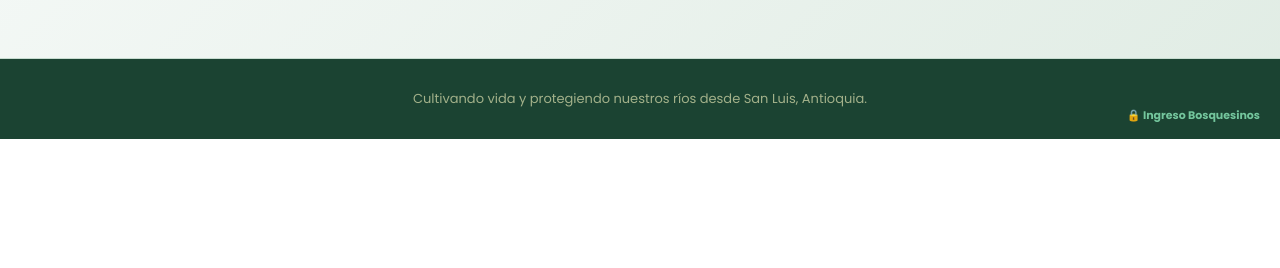
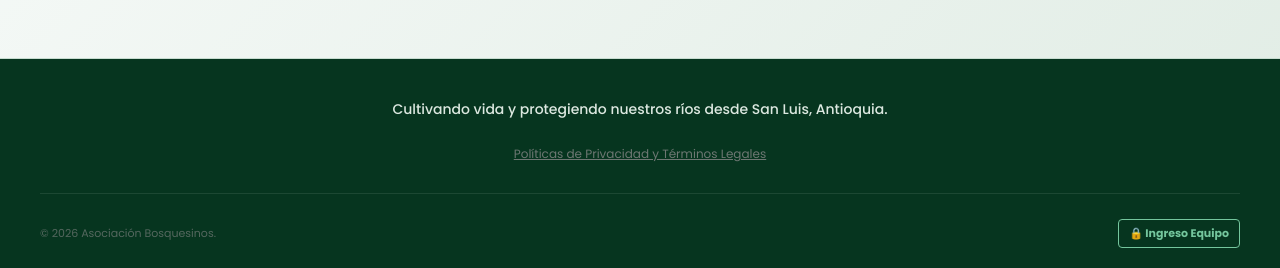
Before and after one commit to giraldoramirezjuan-coder/bosquesinos_app, a website: page index.html in a window 1280 px wide. Shown: the part 802-1070 px from the top of the page. Before the commit the page ends 941 px from the top, so only its background shows below. Drawn offline with Linux system fonts and the light colour scheme; no server answers.

Commit message:
Se añadió la vista legal al arreglo de vistas para que pueda ser manejada correctamente por la función cambiarVista.

```diff
--- a/index.html
+++ b/index.html
@@ -7,7 +7,6 @@
     <link rel="icon" type="image/png" href="logo.png">
     <link rel="stylesheet" href="style.css">
     <style>
-        /* Ajustes responsivos para celulares */
         @media (max-width: 768px) {
             #panelAdmin { width: 95% !important; margin: 10px auto 40px auto !important; padding: 10px !important; }
             details summary { font-size: 15px !important; padding: 18px 12px !important; }
@@ -227,10 +226,42 @@
     </div>
 </div>
 
-<!-- === FOOTER === -->
-<footer class="footer-discreto" style="position: relative; padding: 30px 20px; text-align: center; background-color: #1b4332; color: #a3b18a;">
-    <p style="margin: 0; font-size: 13px;">Cultivando vida y protegiendo nuestros ríos desde San Luis, Antioquia.</p>
-    <span id="btnModoAdmin" onclick="toggleAdmin()" style="position: absolute; bottom: 15px; right: 20px; font-size: 11px; color: #74c69d; cursor: pointer; font-weight: bold;">🔒 Ingreso Bosquesinos</span>
+<section id="vista-legal" class="oculto" style="padding: 60px 20px; max-width: 900px; margin: 0 auto; min-height: 80vh; color: var(--color-text-primary);">
+    <div style="background: var(--color-surface-white); padding: 50px; border-radius: var(--radius-lg); box-shadow: var(--shadow-card); text-align: left;">
+
+        <h2 style="color: var(--color-brand-forest); font-size: 32px; border-bottom: 2px solid var(--color-brand-sage-100); padding-bottom: 15px; margin-top: 0;">Políticas y Términos Legales</h2>
+
+        <p style="font-size: 14px; color: #666; margin-bottom: 40px;">Este documento establece las normativas de uso, colaboración y protección de la información de la Asociación Bosquesinos.</p>
+
+        <h3 style="color: #2a4d31; font-size: 20px;">Política de Tratamiento de Datos (Ley 1581)</h3>
+        <p style="font-size: 15px; line-height: 1.6; color: #444;"><strong>1. Recolección de Datos:</strong> La Asociación Bosquesinos recolecta información básica (nombre, correo electrónico) y datos geoespaciales (coordenadas de árboles semilleros) con el único fin de gestionar la red comunitaria de conservación en San Luis, Antioquia.</p>
+        <p style="font-size: 15px; line-height: 1.6; color: #444;"><strong>2. Uso de la Información:</strong> Los datos de los custodios campesinos y las coordenadas de las fincas son estrictamente confidenciales. No compartiremos, venderemos ni alquilaremos esta información a terceros comerciales bajo ninguna circunstancia.</p>
+        <p style="font-size: 15px; line-height: 1.6; color: #444;"><strong>3. Derechos:</strong> Como titular de los datos, tienes derecho a conocer, actualizar y solicitar la eliminación de tu información de nuestra base de datos en cualquier momento.</p>
+
+        <h3 style="color: #2a4d31; font-size: 20px; margin-top: 40px;">Términos y Condiciones</h3>
+        <p style="font-size: 15px; line-height: 1.6; color: #444;"><strong>1. Naturaleza del Proyecto:</strong> Bosquesinos es una iniciativa comunitaria enfocada en la preservación de la flora nativa. El uso de esta plataforma implica el respeto profundo por los saberes campesinos y el territorio natural.</p>
+        <p style="font-size: 15px; line-height: 1.6; color: #444;"><strong>2. Apadrinamiento y Adquisición:</strong> Los aportes realizados para apadrinar o adquirir plántulas se consideran contribuciones directas para el sostenimiento del vivero comunitario y la labor de las familias campesinas involucradas. Las plántulas deben ser plantadas siguiendo las recomendaciones ecológicas de la asociación.</p>
+        <p style="font-size: 15px; line-height: 1.6; color: #444;"><strong>3. Saberes Tradicionales:</strong> Los aportes al "Muro de Saberes" serán moderados por el equipo de Bosquesinos. Al enviar un saber, autorizas su publicación para fines educativos y de memoria cultural, manteniendo siempre el reconocimiento a tu autoría.</p>
+
+    </div>
+</section>
+
+<footer class="footer-discreto" style="position: relative; padding: 40px 20px 20px 20px; text-align: center; background-color: #06351f; color: #a3b18a;">
+    <p style="margin: 0; font-size: 14px; font-weight: 500; color: #dce8e0;">Cultivando vida y protegiendo nuestros ríos desde San Luis, Antioquia.</p>
+
+    <!-- ENLACE A LA PÁGINA LEGAL -->
+    <div style="margin-top: 15px; display: flex; justify-content: center; font-size: 13px;">
+        <span style="cursor: pointer; text-decoration: underline; opacity: 0.8; transition: 0.3s;" onclick="cambiarVista('vista-legal')">
+            Políticas de Privacidad y Términos Legales
+        </span>
+    </div>
+
+    <div style="margin-top: 30px; border-top: 1px solid rgba(220, 232, 224, 0.1); padding-top: 15px; display: flex; justify-content: space-between; align-items: center; max-width: 1200px; margin-left: auto; margin-right: auto;">
+        <span style="font-size: 11px; opacity: 0.6;">© 2026 Asociación Bosquesinos.</span>
+        <span id="btnModoAdmin" onclick="toggleAdmin()" style="font-size: 11px; color: #74c69d; cursor: pointer; font-weight: bold; padding: 5px 10px; border: 1px solid #74c69d; border-radius: 4px;">
+            🔒 Ingreso Equipo
+        </span>
+    </div>
 </footer>
 
 <!-- === JAVASCRIPT === -->
@@ -480,7 +511,7 @@ window.onload = () => {
 };
 
 function cambiarVista(idVistaDestino) {
-    const vistas = ['vista-inicio', 'vista-catalogo', 'vista-gente', 'panelAdmin'];
+    const vistas = ['vista-inicio', 'vista-catalogo', 'vista-gente', 'panelAdmin', 'vista-legal'];
     vistas.forEach(vista => {
         const elemento = document.getElementById(vista);
         if(elemento) { elemento.classList.add('oculto'); elemento.classList.remove('vista-activa'); }
```
